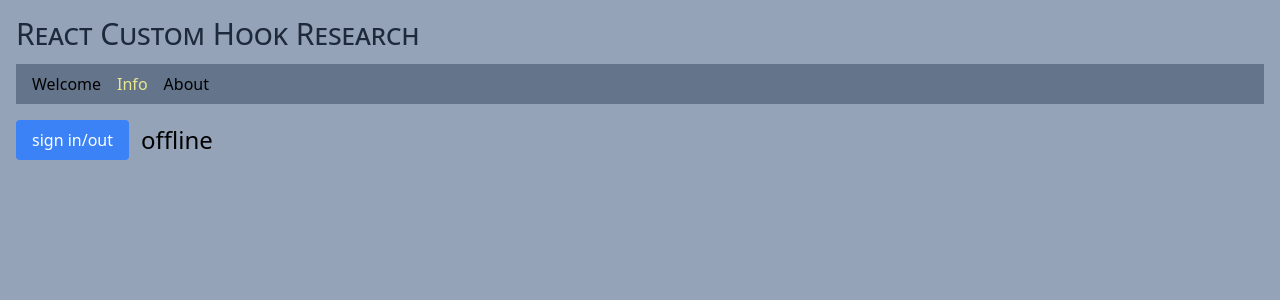
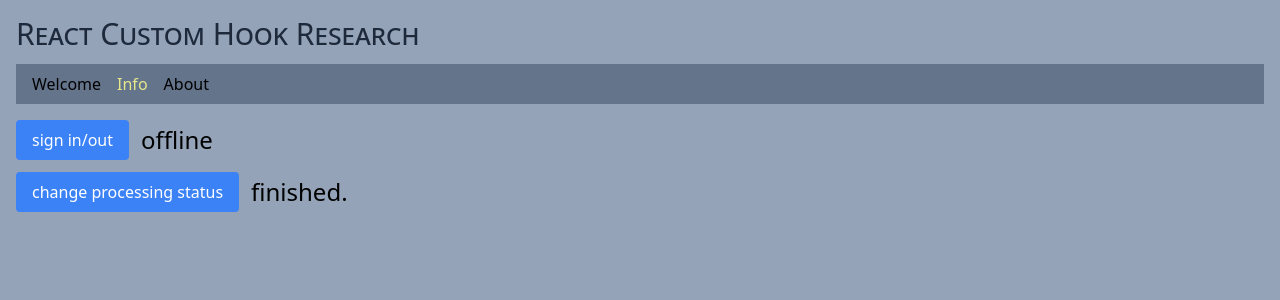
Before and after one commit to edwardtanguay/et770-react-custom-hooks, a React (Vite) app: page /info in a window 1280 px wide. Shown: the top 300 px of the page. Built offline with nearby package versions, Linux system fonts and the light colour scheme.

Commit message:
toggle finished

```diff
--- a/src/hooks/useToggle.tsx
+++ b/src/hooks/useToggle.tsx
@@ -1,6 +1,6 @@
 import { useState } from "react";
 
-export const useToggle = (defaultValue: boolean = false) => {
+export const useToggle = (defaultValue: boolean = false): [boolean, () => void] => {
 	const [value, setValue] = useState(defaultValue);
 
 	const toggle = () => {
--- a/src/pages/PageInfo.tsx
+++ b/src/pages/PageInfo.tsx
@@ -2,9 +2,11 @@
 
 export const PageInfo = () => {
 	const [isOnline, toggleIsOnline] = useToggle();
+	const [isProcessing, toggleIsProcessing] = useToggle();
 	return (
 		<>
-		<div className="flex gap-3 items-center"><button onClick={() => toggleIsOnline()}>sign in/out</button> <span className="text-2xl">{isOnline ? 'online' : 'offline'}</span></div>
+		<div className="flex gap-3 items-center mb-3"><button onClick={() => toggleIsOnline()}>sign in/out</button> <span className="text-2xl">{isOnline ? 'online' : 'offline'}</span></div>
+		<div className="flex gap-3 items-center mb-3"><button onClick={() => toggleIsProcessing()}>change processing status</button> <span className="text-2xl">{isProcessing ? 'processing...' : 'finished.'}</span></div>
 		</>
 	)
 }
```
